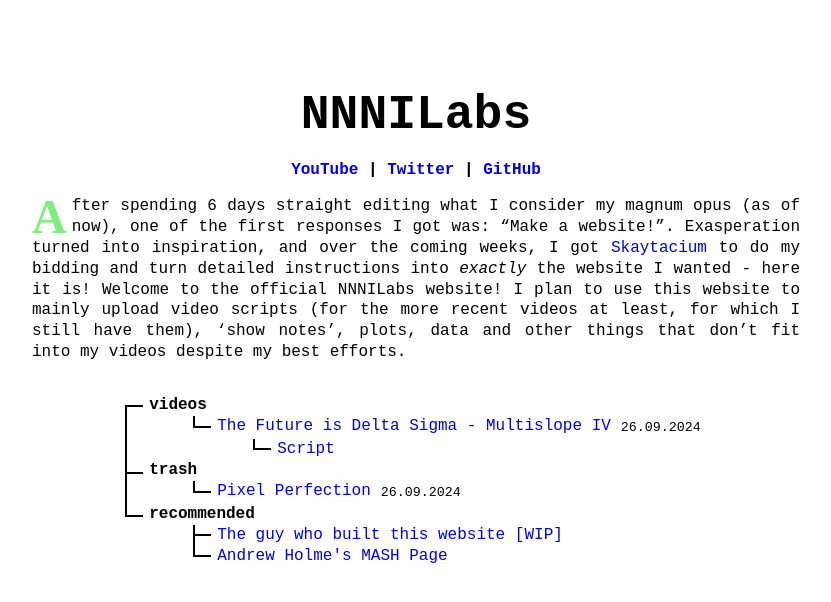
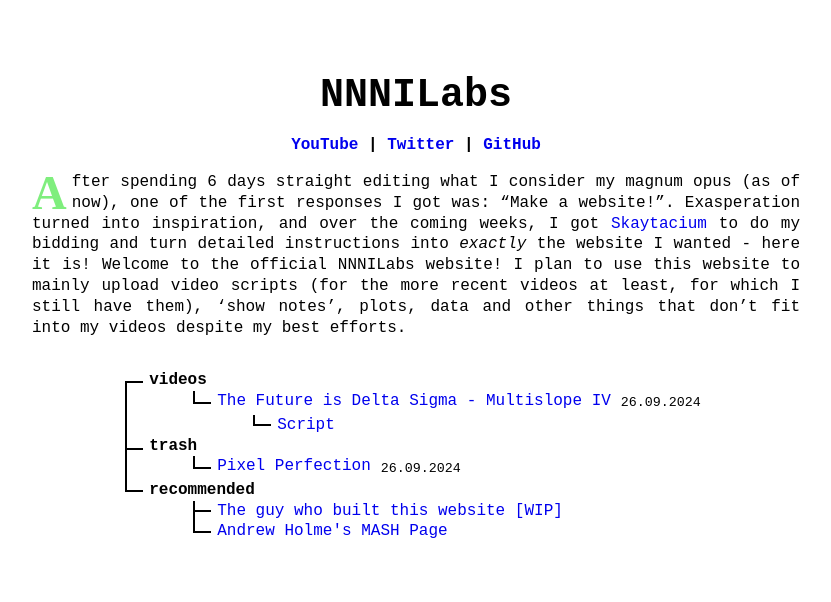
Before and after one commit to NNNILabs/NNNILabs.github.io, a Jekyll site: the page built from index.md, in a window 1280 px wide. Shown: the top 602 px of the page, without its empty margins (224-1055 px from the left). Built offline with Jekyll 4.4.1, drawn with Linux system fonts in a browser that asks for light colours.

Commit message:
fix(css): aligns embeds and makes titles smaller

```diff
--- a/assets/css/default.sass
+++ b/assets/css/default.sass
@@ -14,7 +14,7 @@
 // main heading
 h1
 	text-align: center
-	font-size: 3em
+	font-size: 2.5em
 	margin-top: 1.75em
 	margin-bottom: 0
 
@@ -50,7 +50,7 @@
 // center align video embeds
 iframe
 	display: block
-	margin: auto
+	margin: auto !important
 	width: 750px
 	height: 350px
 	margin: 20px
```
